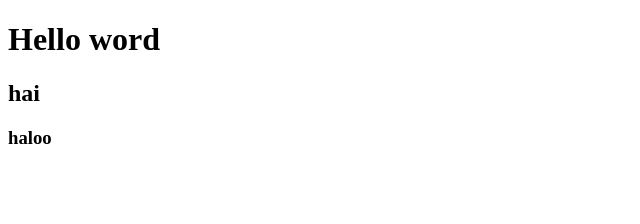
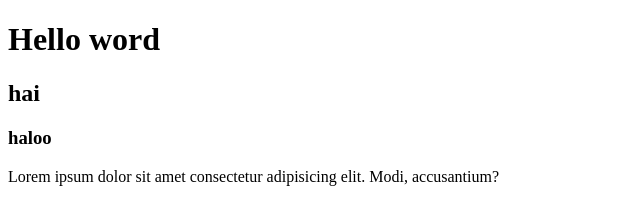
Before and after one commit to Idhamyahya/HTML, a plain HTML site: page index.html in a window 1280 px wide. Shown: the whole page, without its empty margins (0-640 px from the left). Drawn offline with Linux system fonts and the light colour scheme.

Commit message:
menambahkan paragrap 1

```diff
--- a/index.html
+++ b/index.html
@@ -10,5 +10,6 @@
     <h1>Hello word</h1>
     <h2>hai</h2>
     <h3>haloo</h3>
+    <p>Lorem ipsum dolor sit amet consectetur adipisicing elit. Modi, accusantium?</p>
   </body>
 </html>
```
